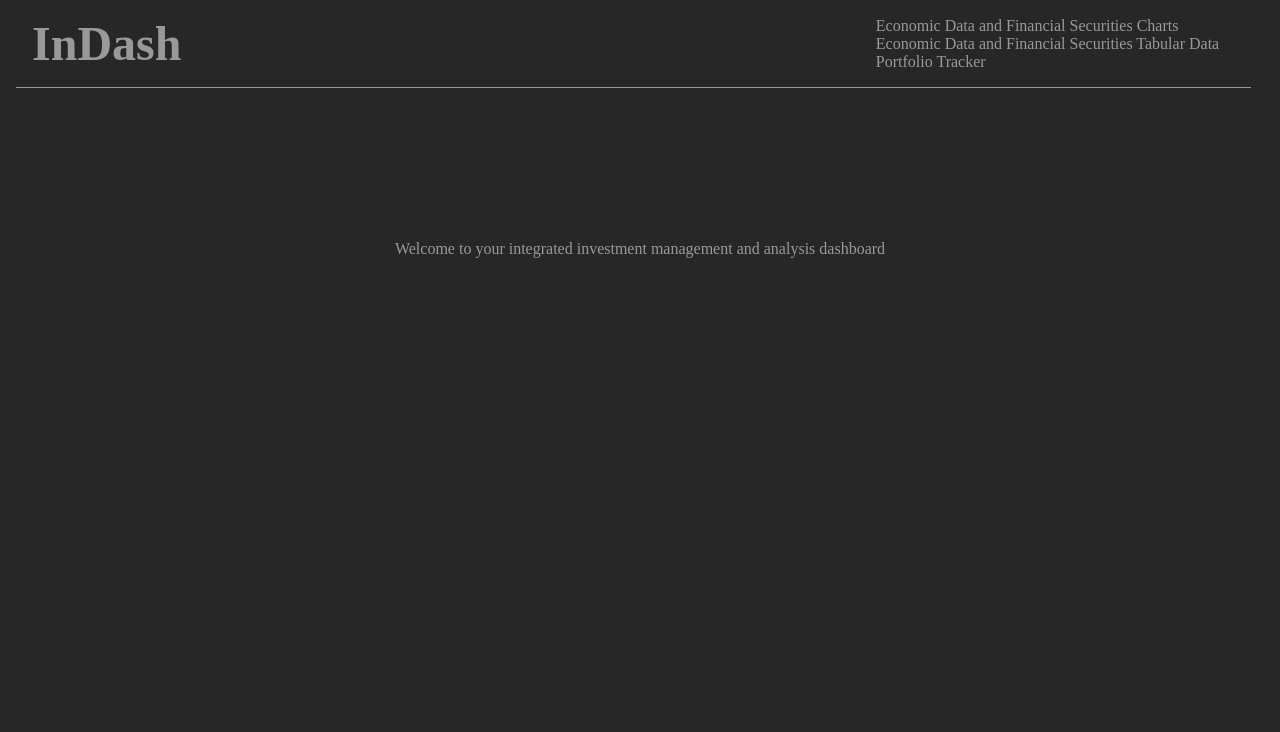
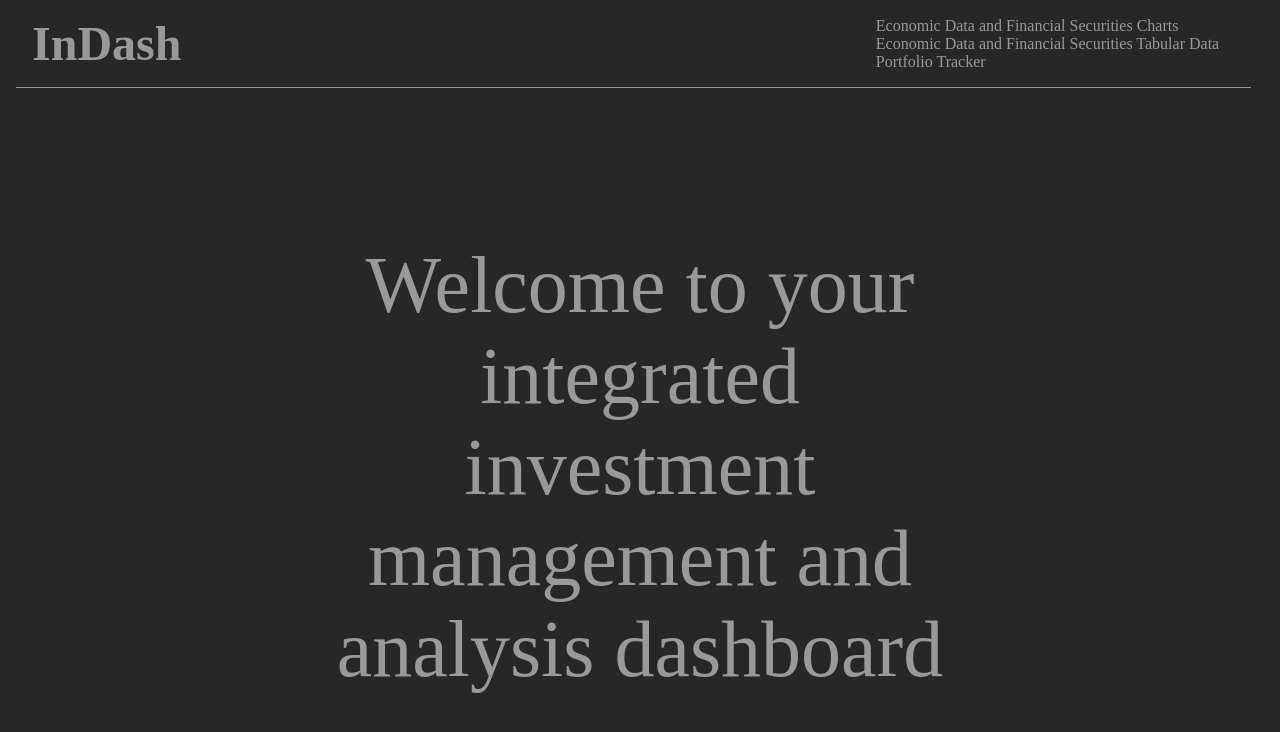
Before and after one commit to jkcswd/Investment-Dashboard-frontend, a Next.js app: page / in a window 1280 px wide. Shown: the top 732 px of the page. Built offline with nearby package versions, Linux system fonts and the light colour scheme.

Commit message:
add text style

```diff
--- a/src/pages/index.tsx
+++ b/src/pages/index.tsx
@@ -14,7 +14,7 @@ export default function Home() {
         <meta name="viewport" content="width=device-width, initial-scale=1" />
         <link rel="icon" href="/favicon.ico" />
       </Head>
-        <p>Welcome to your integrated investment management and analysis dashboard</p>
+        <p className={styles.mainText}>Welcome to your integrated investment management and analysis dashboard</p>
     </Layout>
   )
 }
--- /dev/null
+++ b/src/styles/Home.module.css
@@ -0,0 +1,5 @@
+.mainText {
+  font-size: 5rem;
+  width: 50%;
+  text-align: center;
+}
```
